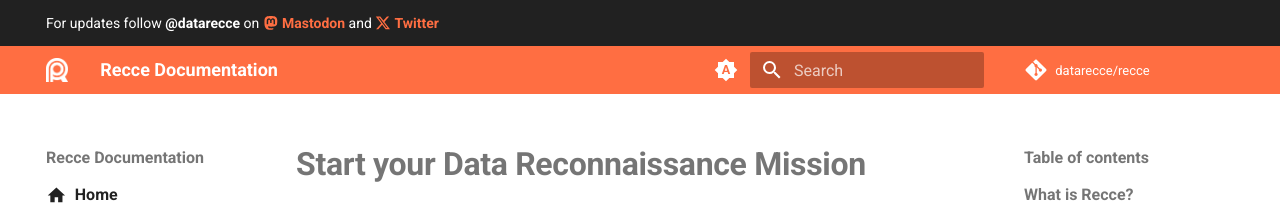
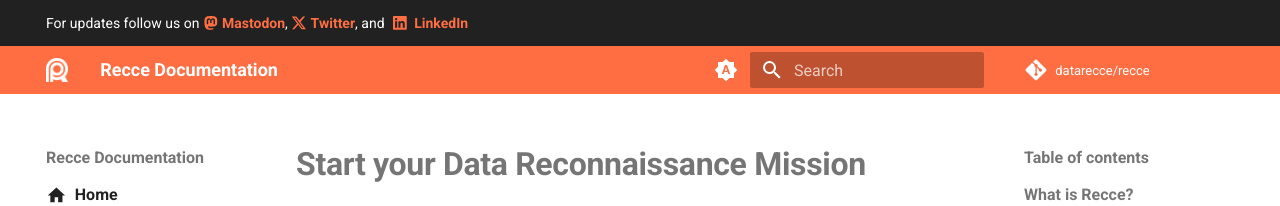
Before and after one commit to DataRecce/recce-documentation, an MkDocs documentation site: the page built from docs/docs/index.md, in a window 1280 px wide. Shown: the top 206 px of the page. Built offline with MkDocs 1.6.1 and Material for MkDocs 9.7.7, drawn with Linux system fonts in a browser that asks for light colours; comment, search, counter and statistics services are not loaded.

Commit message:
top bar social links:

```diff
--- a/material/overrides/main.html
+++ b/material/overrides/main.html
@@ -9,20 +9,26 @@
 
 <!-- Announcement bar -->
 {% block announce %}
-  For updates follow <strong>@datarecce</strong> on
-  <a rel="me" href="https://mastodon.social/@DataRecce">
+  For updates follow us on
+  <span style="display: inline-block;">
+    <a rel="me" href="https://mastodon.social/@DataRecce" target="_blank">
       <span class="twemoji mastodon">
         {% include ".icons/fontawesome/brands/mastodon.svg" %}
-    </span>
-    <strong>Mastodon</strong>
+      </span>&nbsp;<strong>Mastodon</strong>
     </a>
-  and
-  <a href="https://x.com/datarecce">
+  </span>,
+  <span style="display: inline-block;">
+    <a href="https://x.com/datarecce" target="_blank">
       <span class="twemoji twitter">
         {% include ".icons/fontawesome/brands/x-twitter.svg" %}
+      </span>&nbsp;<strong>Twitter</strong>
+    </a>
+  </span>, and
+  <span style="display: inline-block;">
+    <a href="https://www.linkedin.com/company/datarecce" target="_blank">
+      <span class="twemoji linkedin">&nbsp;{% include ".icons/fontawesome/brands/linkedin.svg" %}&nbsp;</span>&nbsp;<strong>LinkedIn</strong>
+    </a>
   </span>
-    <strong>Twitter</strong>
-  </a>
 {% endblock %}
 
 <!-- Theme-related JavaScript -->
```
Lines whose indentation alone changed are shown as unchanged.
